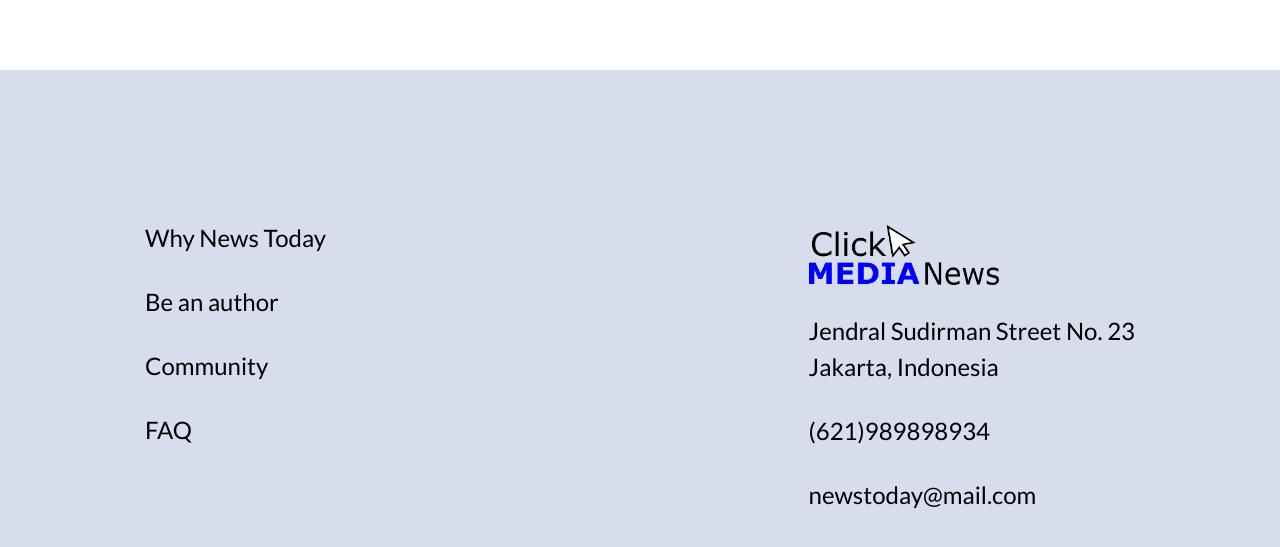
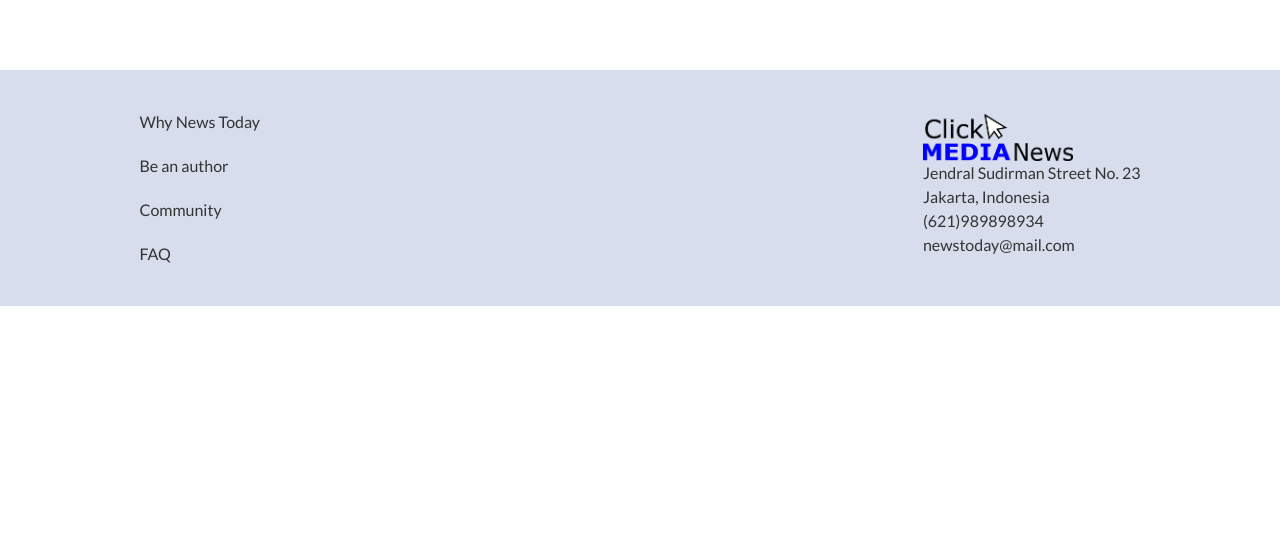
Before and after one commit to hendris27/clickmedianews-frontend, a React (Vite) app: page / in a window 1280 px wide. Shown: the part 3074-3621 px from the top of the page. After the commit the page ends 3380 px from the top, so only its background shows below. Built offline with nearby package versions, Linux system fonts and the light colour scheme; no server answers.

Commit message:
fix: fix footer

```diff
--- a/src/components/Footers.jsx
+++ b/src/components/Footers.jsx
@@ -4,22 +4,22 @@ import logoBrand from "../assets/img/logo_brand.png"
 const Footers = () => {
     return (
         <>
-            <div className='bg-secondary px-[145px] py-[150px] '>
-                <div className='flex justify-between text-medium'>
-                    <div className='flex flex-col gap-7 text-[24px] font-medium text-black'>
+            <div className='bg-secondary'>
+                <div className='flex justify-around gap-96 py-10'>
+                    <div className='flex flex-col gap-5'>
                         <div>Why News Today</div>
                         <div>Be an author</div>
                         <div>Community</div>
                         <div>FAQ</div>
                     </div>
-                    <div className='flex flex-col gap-7 font-medium text-black'>
-                        <div className='font-bold text-[36px] w-[190px] flex justify-center items-center ' >
+                    <div className='flex flex-col font-medium'>
+                        <div className='font-bold w-[150px] flex justify-center items-center' >
                             <img  src={logoBrand} alt='logo_footers' />
                         </div>
-                        <div className='text-[24px] '>Jendral Sudirman Street No. 23 <br/>
+                        <div>Jendral Sudirman Street No. 23 <br/>
                                 Jakarta, Indonesia</div>
-                        <div className='text-[24px] '>(621)989898934</div>
-                        <div className='text-[24px] '>newstoday@mail.com</div>
+                        <div>(621)989898934</div>
+                        <div>newstoday@mail.com</div>
                     </div>
                 </div>
             </div>
```
